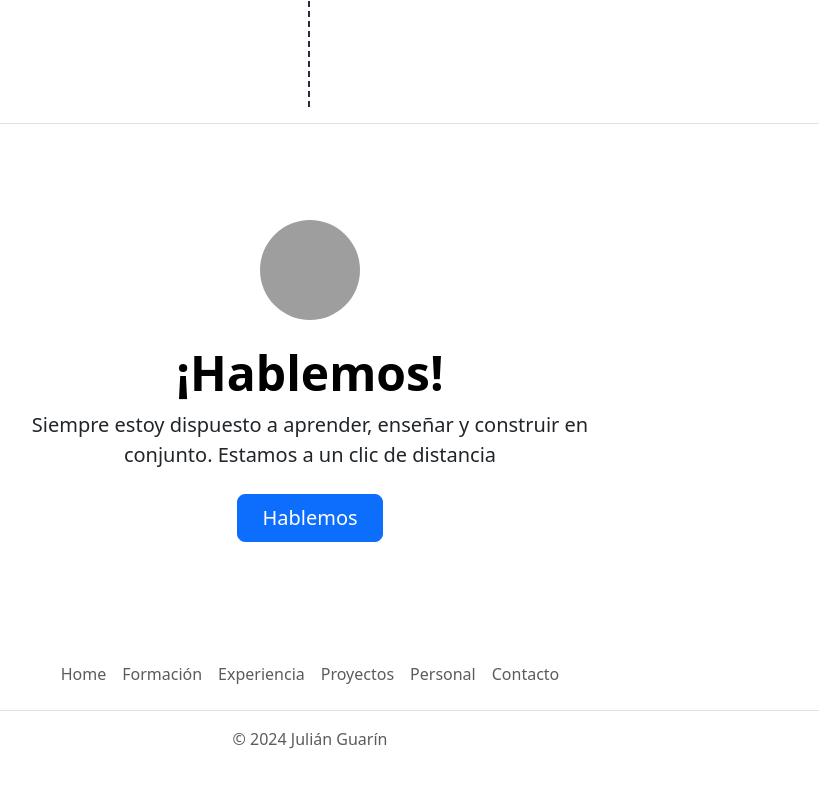
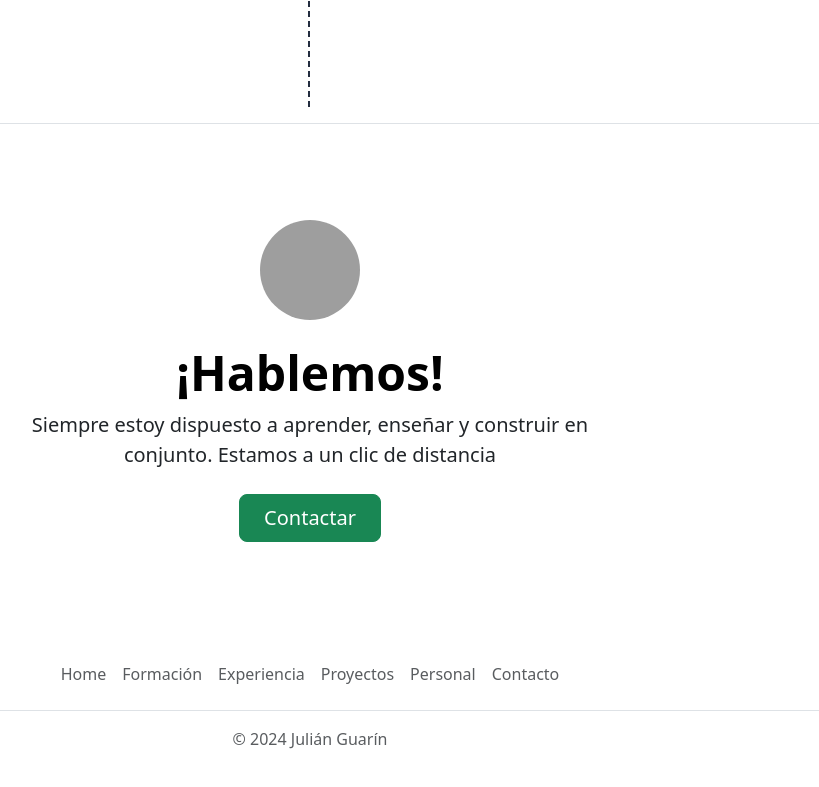
Before and after one commit to jotagesaurus/personal-web, a plain HTML site: page public/experiencia.html in a window 1280 px wide. Shown: the part 2896-3683 px from the top of the page, without its empty margins (330-1149 px from the left). Drawn offline with nearby package versions, Linux system fonts and the light colour scheme; grey boxes are pictures that could not be loaded.

Commit message:
Corrección botón de contacto

```diff
--- a/public/experiencia.html
+++ b/public/experiencia.html
@@ -202,7 +202,7 @@
             <div class="col-lg-6 mx-auto">
               <p class="lead mb-4">Siempre estoy dispuesto a aprender, enseñar y construir en conjunto. Estamos a un clic de distancia</p>
               <div class="d-grid gap-2 d-sm-flex justify-content-sm-center">
-                <button type="button" class="btn btn-primary btn-lg px-4 gap-3">Hablemos</button>
+                <a href="mailto:julian6732@gmail.com"><button type="button" class="btn btn-success btn-lg px-4 gap-3">Contactar</button></a>
               </div>
             </div>
           </div>
```
Also changed, not shown: index.html (+1 -1 lines), public/formacion.html (+1 -1 lines), public/personal.html (+1 -1 lines), public/proyectos.html (+1 -1 lines).
